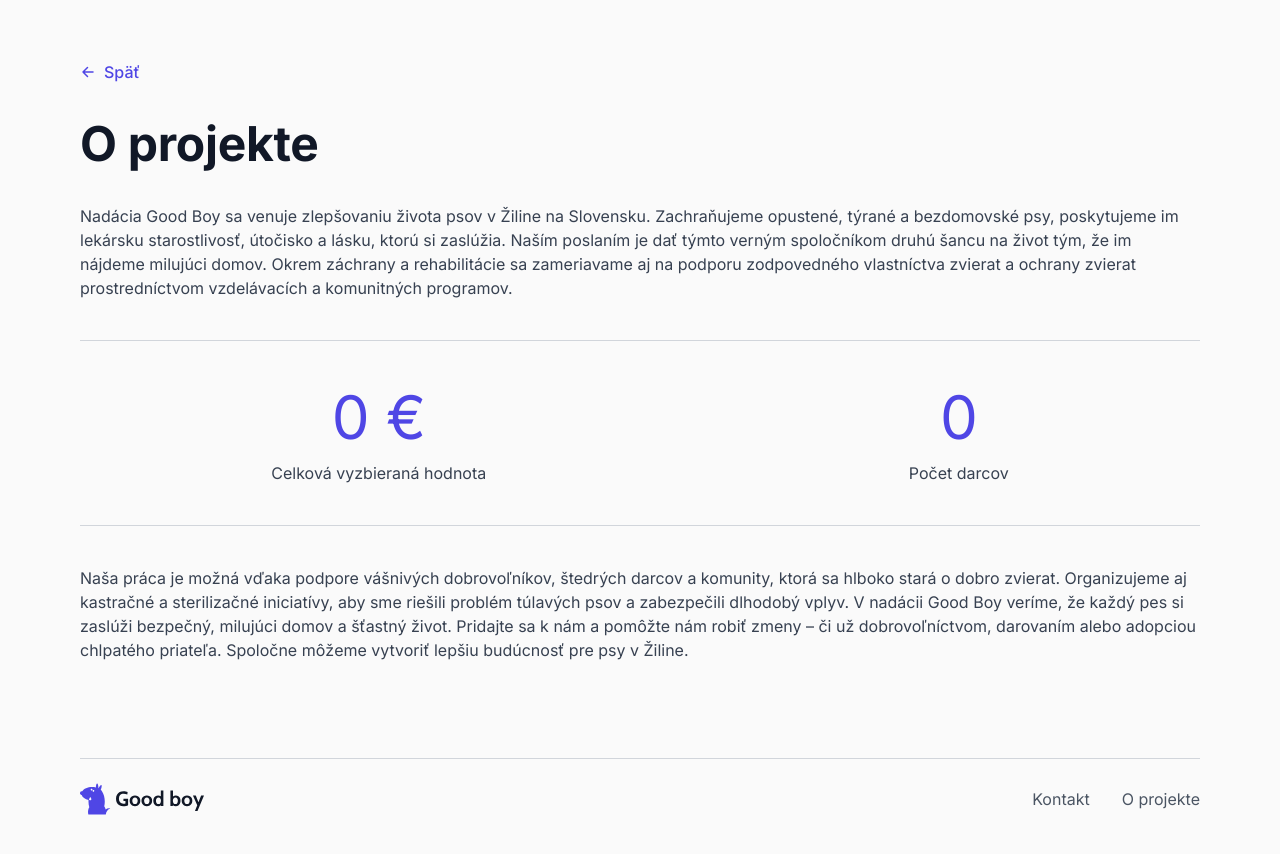
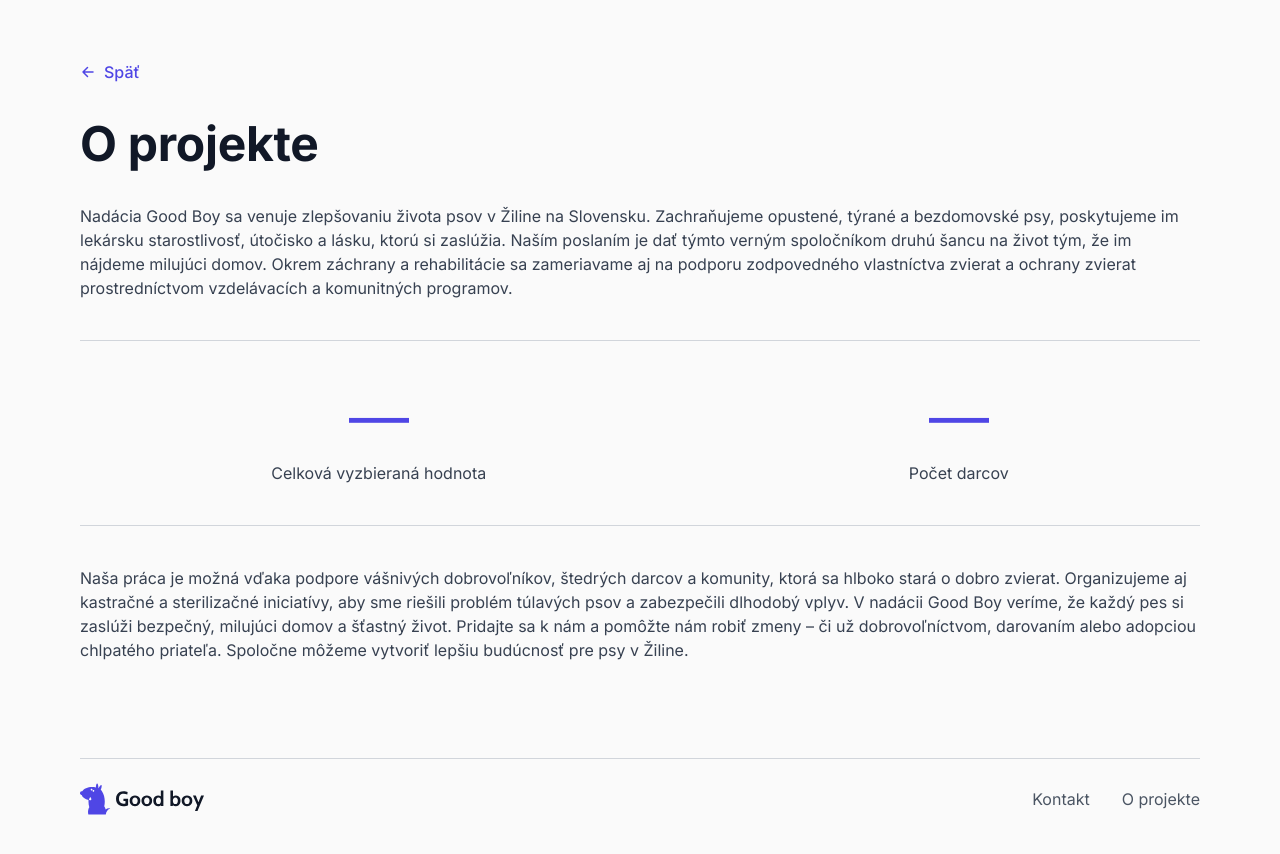
Before and after one commit to carnaby/good-boy, a Next.js app: page /o-projekte in a window 1280 px wide. Shown: the top 854 px of the page. Built offline with nearby package versions, Linux system fonts and the light colour scheme; no server answers.

Commit message:
fix(app): harden api error handling for metrics and contract drift

```diff
--- a/src/features/about/AboutContent.tsx
+++ b/src/features/about/AboutContent.tsx
@@ -129,6 +129,12 @@ const MetricSkeleton = styled.div`
   background: ${({ theme }) => theme.colors.surface};
 `;
 
+// Punctuation, not copy (same convention as Step3's shelter-name fallback) —
+// shown instead of the zero-fallback numbers on a failed `useResults`, since
+// "0 €" / "0" would otherwise read as "nobody has donated" rather than "we
+// don't know right now".
+const METRIC_ERROR_FALLBACK = '—';
+
 /**
  * `/o-projekte` — static intro/outro copy (verbatim from Figma) around a
  * live metrics band (`useResults`, already polled every 15s by the hook
@@ -142,7 +148,7 @@ export function AboutContent() {
   const { t: tCommon } = useTranslation('common');
   const router = useRouter();
   const searchParams = useSearchParams();
-  const { data, isLoading } = useResults();
+  const { data, isLoading, isError } = useResults();
 
   // Captured once, at mount — NOT re-derived on every render off
   // `searchParams`, so the toast stays visible even after the `replace`
@@ -175,7 +181,9 @@ export function AboutContent() {
           {isLoading ? (
             <MetricSkeleton aria-hidden="true" />
           ) : (
-            <MetricValue>{formatCollected(data?.contribution ?? null)}</MetricValue>
+            <MetricValue>
+              {isError ? METRIC_ERROR_FALLBACK : formatCollected(data?.contribution ?? null)}
+            </MetricValue>
           )}
           <MetricLabel>{t('metrics.collectedLabel')}</MetricLabel>
         </MetricItem>
@@ -183,7 +191,9 @@ export function AboutContent() {
           {isLoading ? (
             <MetricSkeleton aria-hidden="true" />
           ) : (
-            <MetricValue>{formatContributors(data?.contributors ?? 0)}</MetricValue>
+            <MetricValue>
+              {isError ? METRIC_ERROR_FALLBACK : formatContributors(data?.contributors ?? 0)}
+            </MetricValue>
           )}
           <MetricLabel>{t('metrics.contributorsLabel')}</MetricLabel>
         </MetricItem>
```
Also changed, not shown: src/features/donation/steps/Step3.tsx (+18 -4 lines), 2 other files (tests, documents, lock files or other folders).
